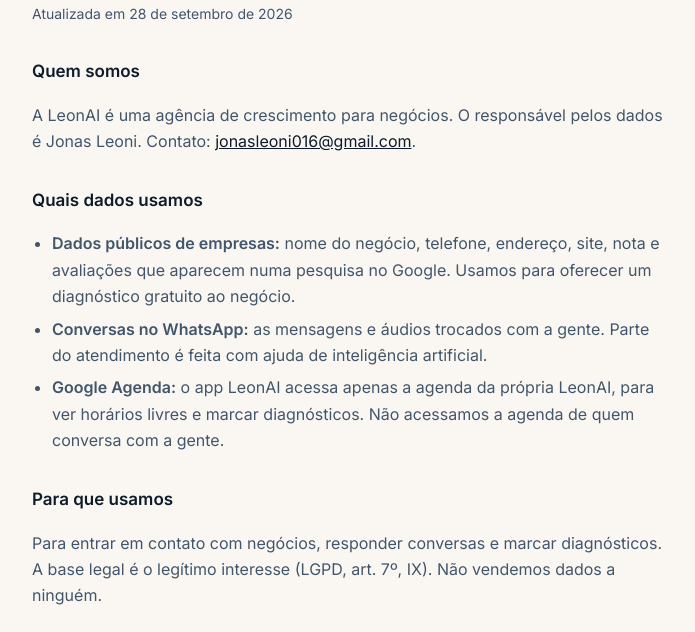
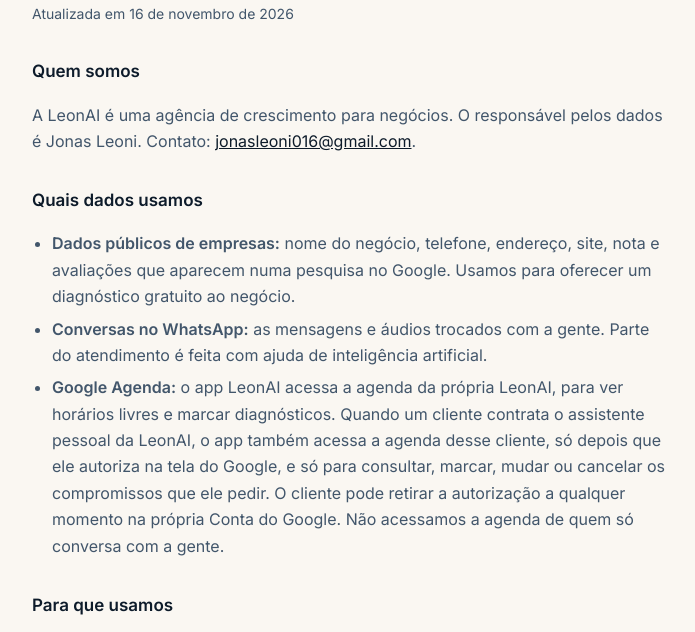
Before and after one commit to jonasleoni016-zenit/jonasleoni016-zenit.github.io, a plain HTML site: page privacidade.html in a window 1280 px wide. Shown: the part 153-785 px from the top of the page, without its empty margins (288-983 px from the left). Drawn offline with Linux system fonts and the light colour scheme.

Commit message:
politica: agenda do cliente do assistente pessoal (app Google publicado)
Co-Authored-By: Claude Opus 5.5 <noreply@anthropic.com>

```diff
--- a/privacidade.html
+++ b/privacidade.html
@@ -29,7 +29,7 @@ footer{border-top:1px solid var(--borda);margin-top:48px;padding-top:20px;font-s
 <a class="marca" href="./">Leon<span>AI</span></a>
 
 <h1>Política de privacidade</h1>
-<p class="data">Atualizada em 28 de setembro de 2026</p>
+<p class="data">Atualizada em 16 de novembro de 2026</p>
 
 <h2>Quem somos</h2>
 <p>A LeonAI é uma agência de crescimento para negócios. O responsável pelos dados é Jonas Leoni. Contato: <a href="mailto:jonasleoni016@gmail.com">jonasleoni016@gmail.com</a>.</p>
@@ -38,7 +38,7 @@ footer{border-top:1px solid var(--borda);margin-top:48px;padding-top:20px;font-s
 <ul>
 <li><strong>Dados públicos de empresas:</strong> nome do negócio, telefone, endereço, site, nota e avaliações que aparecem numa pesquisa no Google. Usamos para oferecer um diagnóstico gratuito ao negócio.</li>
 <li><strong>Conversas no WhatsApp:</strong> as mensagens e áudios trocados com a gente. Parte do atendimento é feita com ajuda de inteligência artificial.</li>
-<li><strong>Google Agenda:</strong> o app LeonAI acessa apenas a agenda da própria LeonAI, para ver horários livres e marcar diagnósticos. Não acessamos a agenda de quem conversa com a gente.</li>
+<li><strong>Google Agenda:</strong> o app LeonAI acessa a agenda da própria LeonAI, para ver horários livres e marcar diagnósticos. Quando um cliente contrata o assistente pessoal da LeonAI, o app também acessa a agenda desse cliente, só depois que ele autoriza na tela do Google, e só para consultar, marcar, mudar ou cancelar os compromissos que ele pedir. O cliente pode retirar a autorização a qualquer momento na própria Conta do Google. Não acessamos a agenda de quem só conversa com a gente.</li>
 </ul>
 
 <h2>Para que usamos</h2>
```
